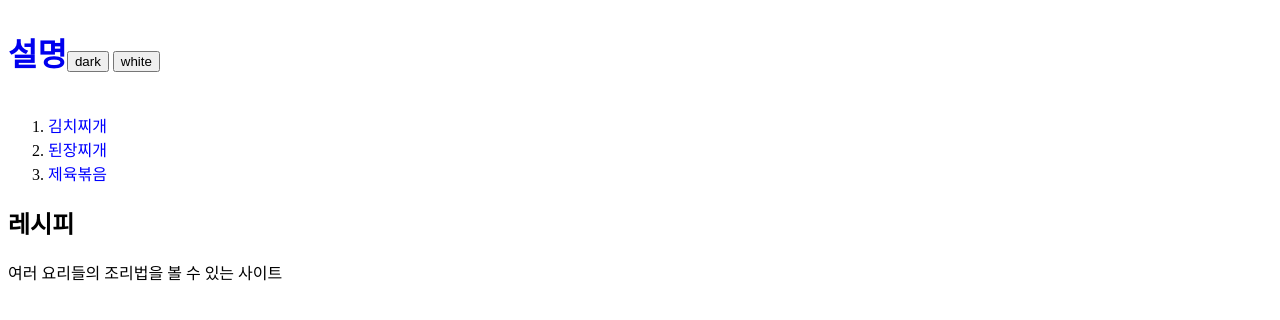
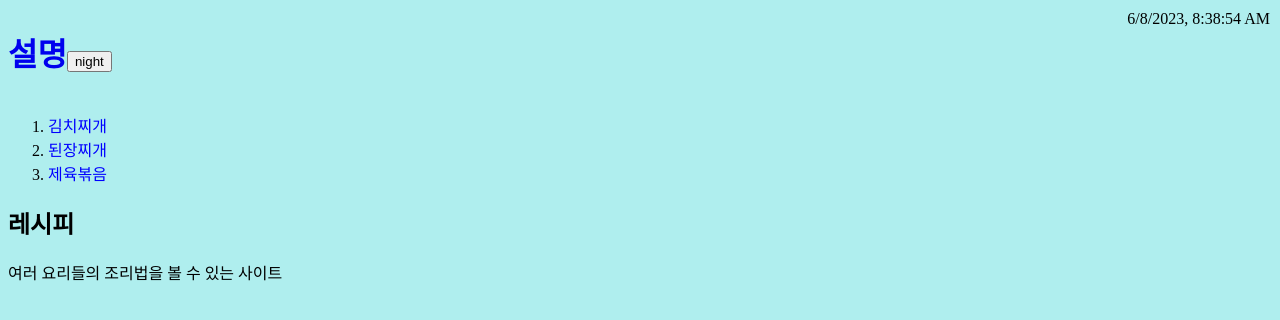
Before and after one commit to parkjinwoo04/last, a plain HTML site: page index.html in a window 1280 px wide. Drawn offline with Linux system fonts and the light colour scheme.

Commit message:
Add files via upload

```diff
--- a/index.html
+++ b/index.html
@@ -7,13 +7,45 @@
                 h1 {display: inline-block;}
                 a {text-decoration: none; display: inline-block;}
                 input {display: inline-block;}
+                body {background-color:paleturquoise;}
+                #datetime
+                {
+                    position: absolute;
+                    top: 10px;
+                    right: 10px;
+                }
             </style>
+
         </head>
         <body>
-            <h1><a href="index.html">설명</a></h1><input type="button" value="dark" onclick="document.querySelector('body').style.backgroundColor='black';
-            document.querySelector('body').style.color='white';" >
-            <input type="button" value="white" onclick="document.querySelector('body').style.backgroundColor='white';
-            document.querySelector('body').style.color='black';">
+            <div id="datetime"></div>
+            <script>
+                function updateDateTime()
+                {
+                    var now = new Date();
+                    var datetimeElement = document.getElementById("datetime");
+                    datetimeElement.innerHTML = now.toLocaleString();
+                }
+
+                updateDateTime();
+
+                setInterval(updateDateTime, 1000);
+            </script>
+            <h1><a href="index.html">설명</a></h1><input type="button" value="night" onclick="
+            var target = document.querySelector('body');
+            if(this.value === 'night')
+            {
+                target.style.backgroundColor = 'black';
+                target.style.color = 'white';
+                this.value = 'day';
+            }
+            else
+            {
+                target.style.backgroundColor = 'white';
+                target.style.color = 'black';
+                this.value = 'night';
+            }
+            ">
             <ol>
                 <li><a href="1.html" style="color:blue">김치찌개</a></li>
                 <li><a href="2.html" style="color:blue">된장찌개</a></li>
```
Also changed, not shown: 1.html (+29 -10 lines), 2.html (+29 -4 lines), 3.html (+29 -4 lines).
